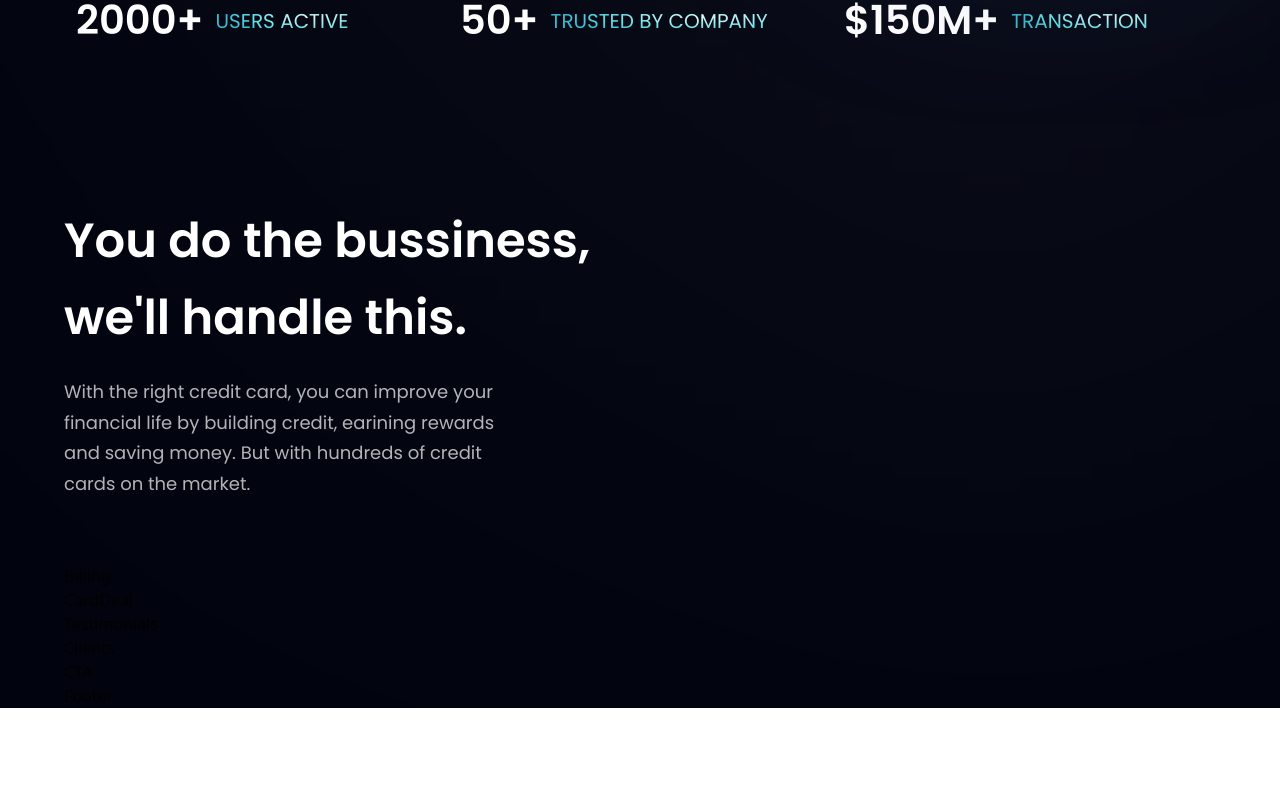
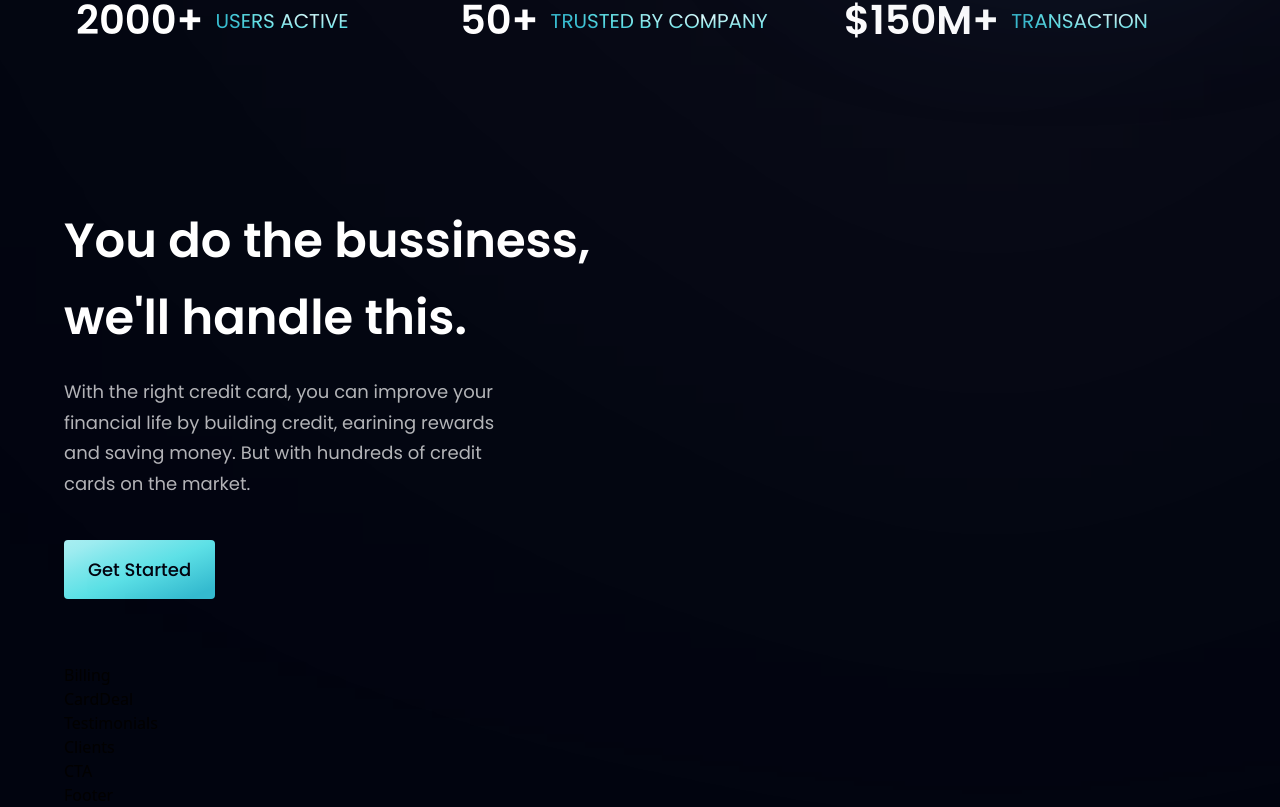
Before and after one commit to mediolano/modern-page, a React (Vite) app: page / in a window 1280 px wide. Shown: the part 806-1613 px from the top of the page. Before the commit the page ends 1514 px from the top, so only its background shows below. Built offline with nearby package versions, Linux system fonts and the light colour scheme.

Commit message:
Add button component

```diff
--- a/src/components/Bussiness.jsx
+++ b/src/components/Bussiness.jsx
@@ -14,6 +14,7 @@
         building credit, earining rewards and saving money. But with hundreds of
         credit cards on the market.
       </p>
+      <Button styles="mt-10" />
     </div>
   </section>
 );
--- a/src/components/Button.jsx
+++ b/src/components/Button.jsx
@@ -1,7 +1,12 @@
 import React from "react";
 
-const Button = () => {
-  return <div>Button</div>;
-};
+const Button = ({ styles }) => (
+  <button
+    type="button"
+    className={`py-4 px-6 bg-blue-gradient font-poppins font-medium text-[18px] rounded text-primary outline-none ${styles}`}
+  >
+    Get Started
+  </button>
+);
 
 export default Button;
```
